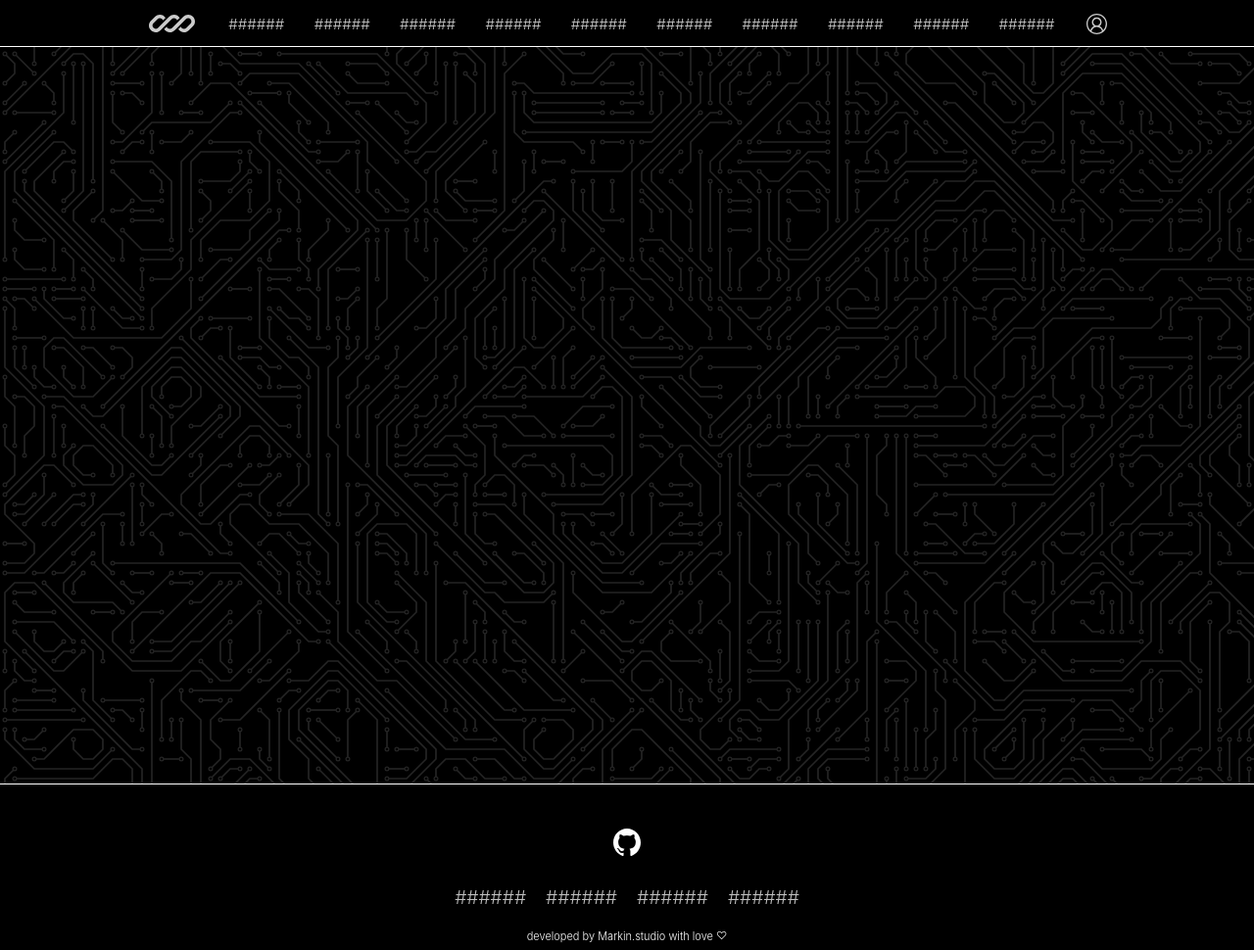
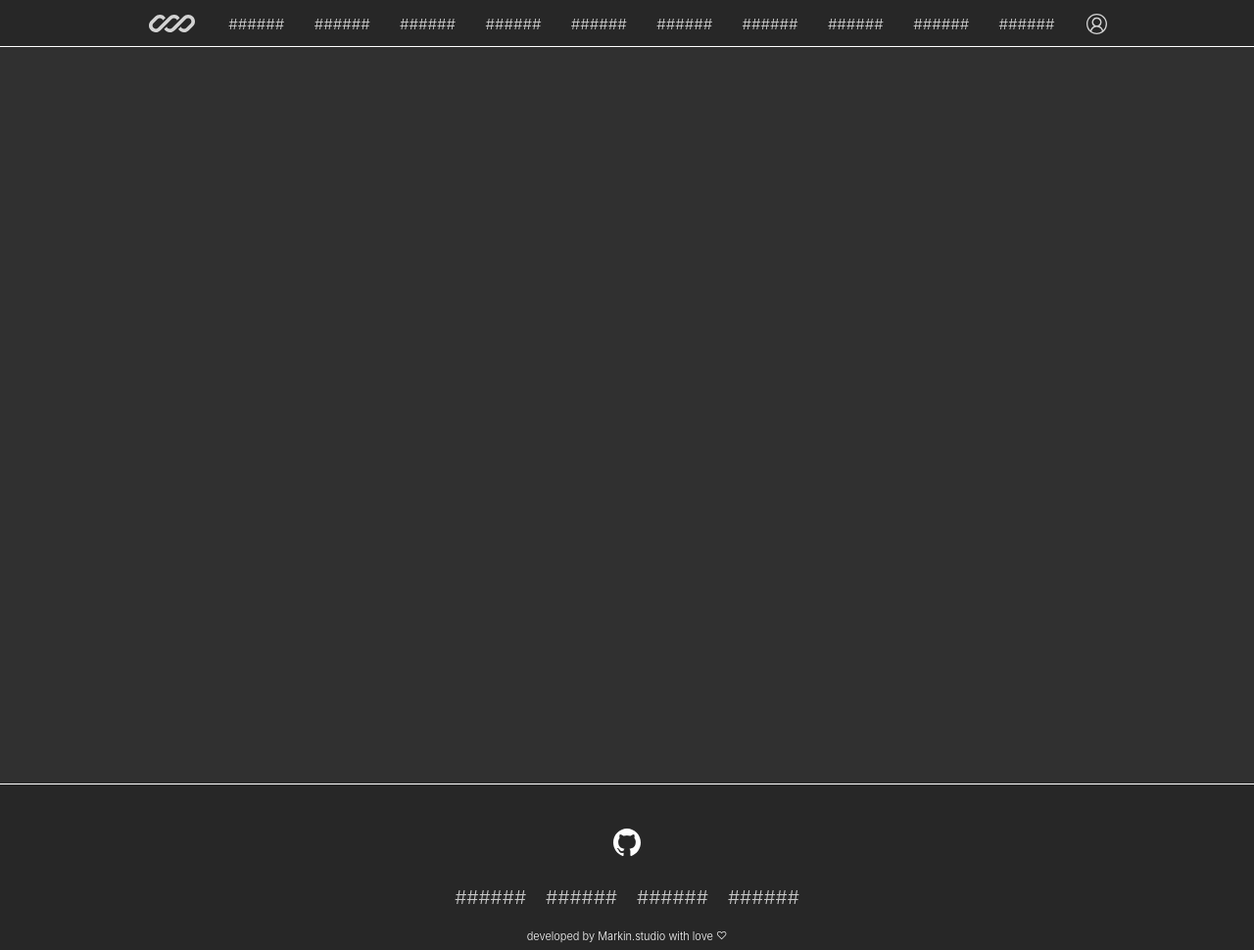
Before and after one commit to fawerz/fawerz.github.io, a plain HTML site: page index.html in a window 1280 px wide. Shown: the whole page at 98% size. Drawn offline with nearby package versions, Linux system fonts and the light colour scheme.

Commit message:
update color

```diff
--- a/css/style.css
+++ b/css/style.css
@@ -14,23 +14,22 @@ html {
 body {
     font-family: "Inter", sans-serif;
     font-weight: 300;
-    background-image: url('../img/background.svg');
     margin-top: 48px;
     height: 100%;
-    background-color: #000000;
+    background-color: #303030;
 }
 
 /* Desktop Nav */
 .nav-container {
-    background: rgba(0, 0, 0);
+    background: #272727;
     height: 48px;
     z-index: 300;
     position: fixed;
     left: 0;
     top: 0;
     right: 0;
-    backdrop-filter: blur(5px);
-    -webkit-backdrop-filter: blur(5px);
+    backdrop-filter: saturate(180%) blur(20px);
+    -webkit-backdrop-filter: saturate(180%) blur(20px);
     border-bottom: 1px solid #ffffff;
 }
 
@@ -181,7 +180,7 @@ nav .desktop-nav li a:hover {
     top: 100%;
     position: relative;
     width: 100%;
-    background: rgb(0, 0, 0);
+    background: #272727;
     min-height: 170px;
     display: flex;
     justify-content: center;
```
